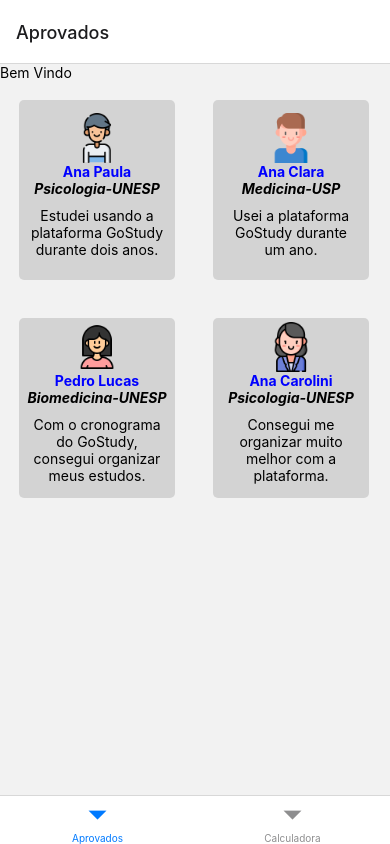
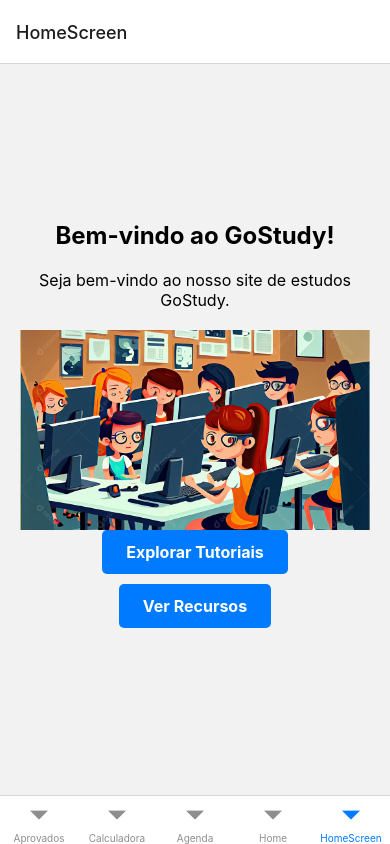
Before and after one commit to jugoncalves13/ProjetoGoStudy, a React Native app: screen /HomeScreen in a window 390 px wide. Built offline with nearby package versions, Linux system fonts and the light colour scheme.

Commit message:
continuação

```diff
--- /dev/null
+++ b/src/Homeprincipal.js
@@ -0,0 +1,66 @@
+import React from 'react';
+import { View, Text, StyleSheet, TouchableOpacity, Image } from 'react-native';
+
+const HomeScreen = ({ navigation }) => {
+  return (
+
+    <View style={styles.container}>
+      <Text style={styles.heading}>Bem-vindo ao GoStudy!</Text>
+
+      <Text style={styles.description}>Seja bem-vindo ao nosso site de estudos GoStudy.</Text>
+      <Image style={styles.img} source={require("../assets/imagemhome.jpg")}/>
+      <TouchableOpacity
+        style={styles.button}
+        onPress={() => navigation.navigate('Tutoriais')}>
+
+        <Text style={styles.buttonText}>Explorar Tutoriais</Text>
+      </TouchableOpacity>
+      <TouchableOpacity
+        style={styles.button}
+        onPress={() => navigation.navigate('Recursos')}>
+        <Text style={styles.buttonText}>Ver Recursos</Text>
+      </TouchableOpacity>
+    </View>
+  );
+};
+
+const styles = StyleSheet.create({
+  container: {
+    flex: 1,
+    justifyContent: 'center',
+    alignItems: 'center',
+    padding: 20,
+  },
+  heading: {
+    fontSize: 24,
+    fontWeight: 'bold',
+    marginBottom: 20,
+    textAlign: 'center',
+  },
+  description: {
+    fontSize: 16,
+    marginBottom: 20,
+    textAlign: 'center',
+  },
+  button: {
+    backgroundColor: '#007bff',
+    paddingVertical: 12,
+    paddingHorizontal: 24,
+    borderRadius: 5,
+    marginBottom: 10,
+  },
+  buttonText: {
+    color: 'white',
+    fontSize: 16,
+    fontWeight: 'bold',
+    textAlign: 'center',
+  },
+  img:{
+    height: 200,
+    width: 350,
+    alignItems: "center",
+
+  }
+});
+
+export default HomeScreen;
--- a/src/Rotas.js
+++ b/src/Rotas.js
@@ -7,6 +7,9 @@ import ItensAprovados from './ItensAprovados';
 import MediaNota from './MediaNota';
 
 import Login from './Login';
+import Agenda from './Agenda';
+import Home from './Home';
+import HomeScreen from './Homeprincipal';
 
 const Tab = createBottomTabNavigator();
 
@@ -22,6 +25,9 @@ export default function Rotas() {
             <Tab.Navigator>
                 <Tab.Screen name="Aprovados" component={ItensAprovados} />
                 <Tab.Screen name="Calculadora" component={MediaNota} />
+                <Tab.Screen name="Agenda" component={Agenda} />
+                <Tab.Screen name="Home" component={Home} />
+                <Tab.Screen name="HomeScreen" component={HomeScreen} />
             </Tab.Navigator>
         </NavigationContainer>
     )
```
Also changed, not shown: assets/imagemhome.jpg (added).
